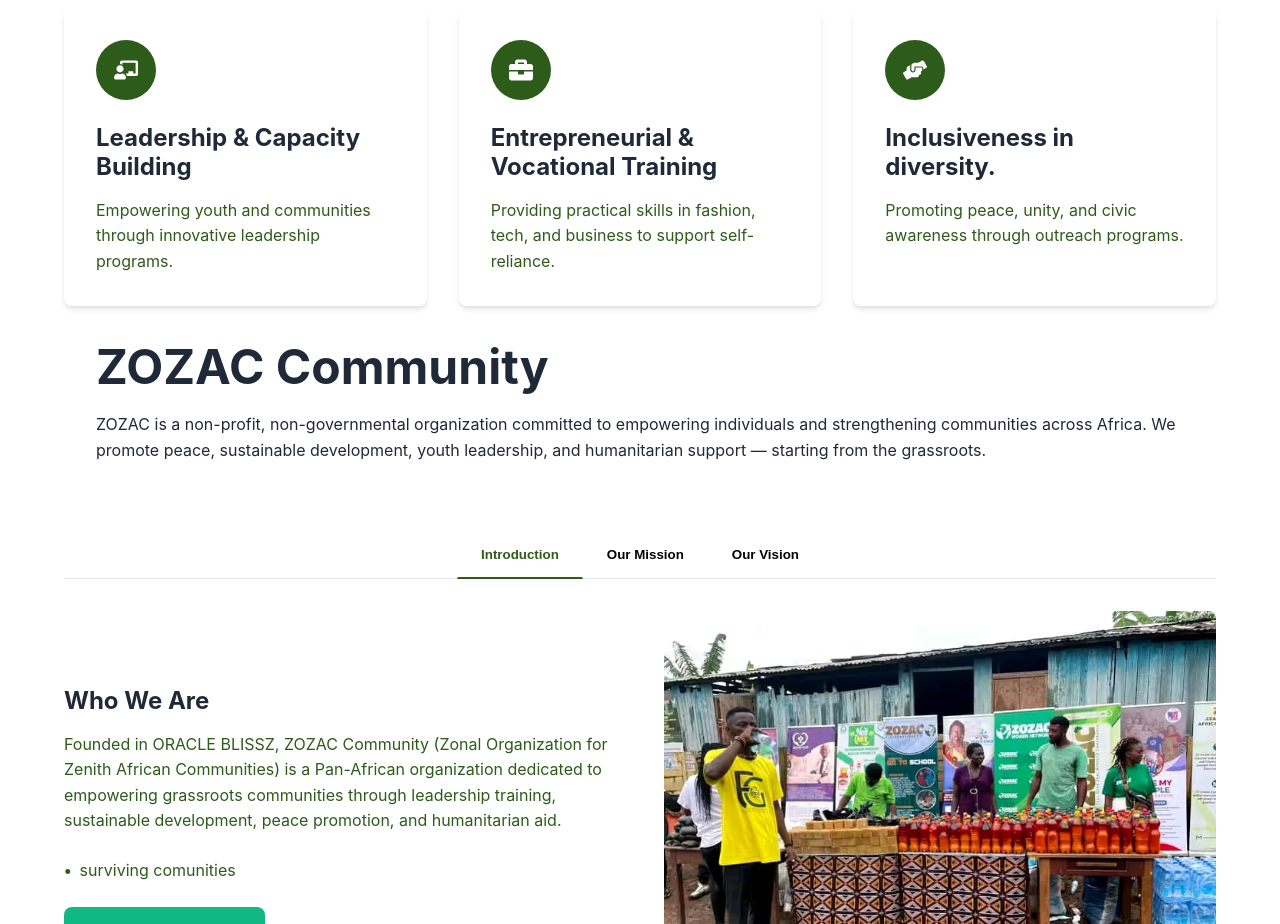
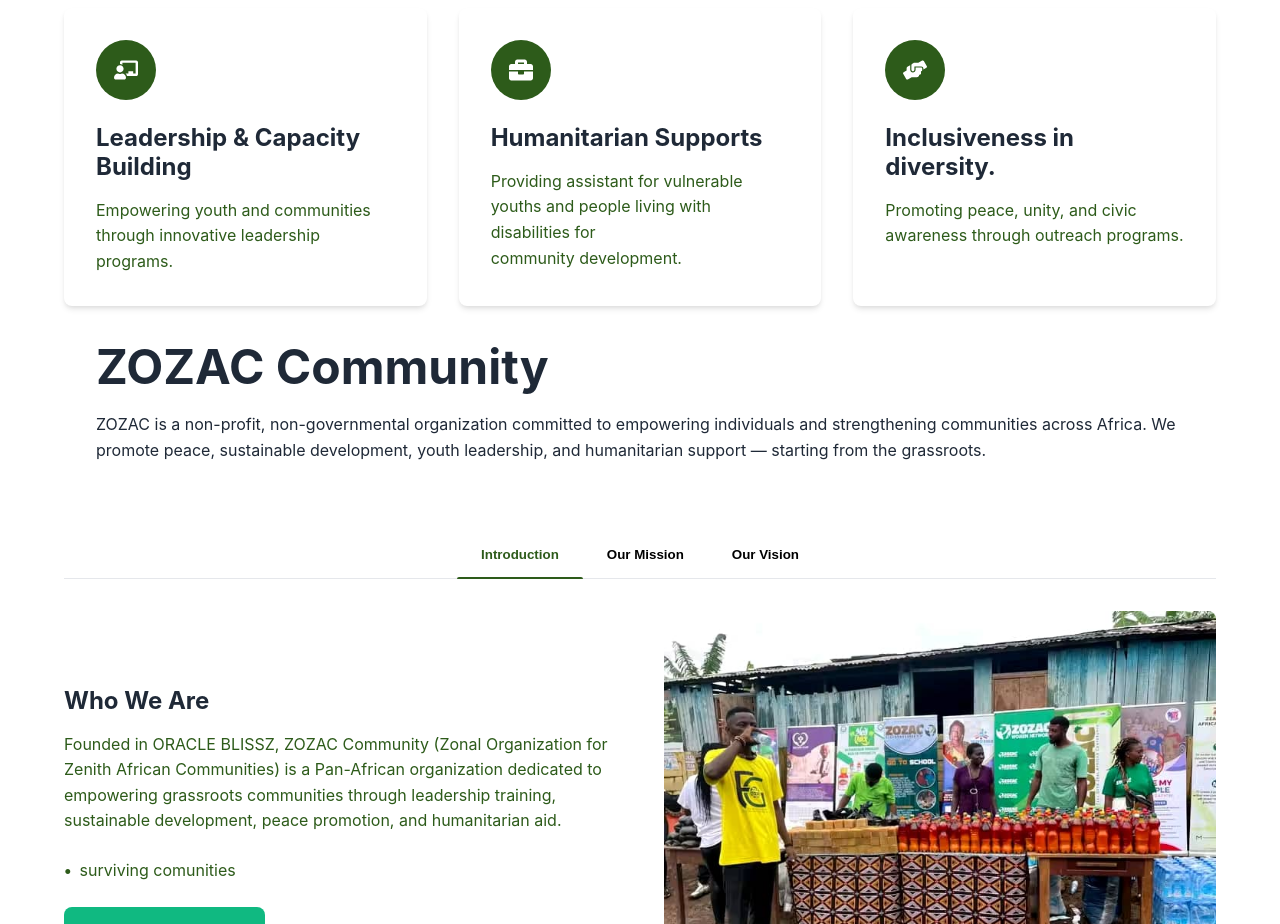
Before and after one commit to liblissz/zozacommunity, a React (Vite) app: page / in a window 1280 px wide. Shown: the part 1660-2584 px from the top of the page. Built offline with nearby package versions, Linux system fonts and the light colour scheme; no server answers.

Commit message:
Update Feature.jsx

```diff
--- a/src/Componennts/Feature/Feature.jsx
+++ b/src/Componennts/Feature/Feature.jsx
@@ -18,8 +18,8 @@
   },
   {
     icon: <FaBriefcase />,
-    title: 'Entrepreneurial & Vocational Training',
-    description: 'Providing practical skills in fashion, tech, and business to support self-reliance.',
+    title: 'Humanitarian Supports',
+    description: 'Providing assistant for vulnerable youths and people living with disabilities for community development.',
   },
   // {
   //   icon: <FaLaptopCode />,
```
